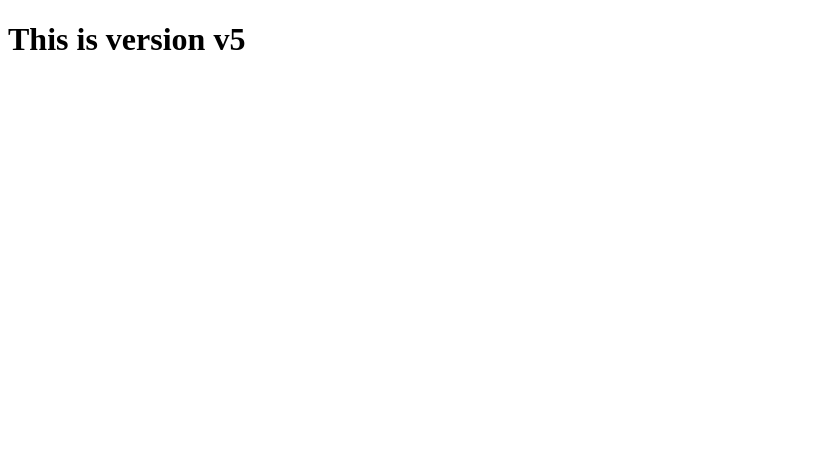
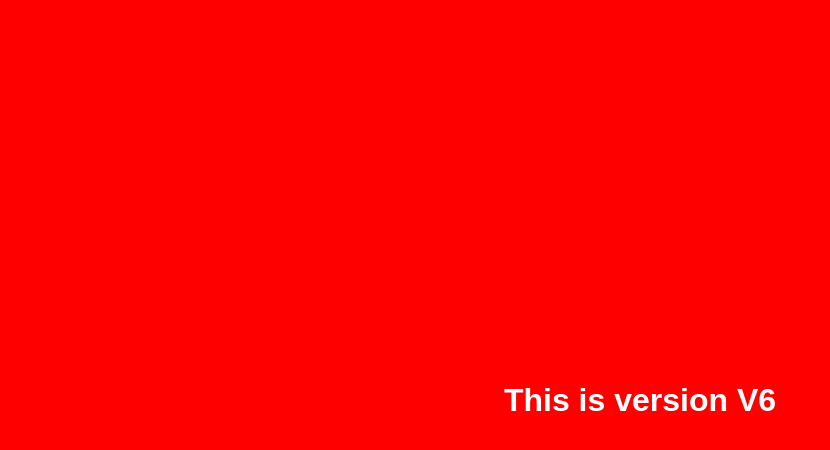
Before and after one commit to ishaan-tripathii/myrepo, a plain HTML site: page index.html in a window 1280 px wide. Shown: the whole page, without its empty margins (0-830 px from the left). Drawn offline with Linux system fonts and the light colour scheme.

Commit message:
Added design for Website

```diff
--- a/index.html
+++ b/index.html
@@ -3,9 +3,10 @@
   <head>
     <meta charset="UTF-8" />
     <meta name="viewport" content="width=device-width, initial-scale=1.0" />
+    <link rel="stylesheet" href="style.css" />
     <title>Document</title>
   </head>
   <body>
-    <h1>This is version v5</h1>
+    <h1>This is version V6</h1>
   </body>
 </html>
--- /dev/null
+++ b/style.css
@@ -0,0 +1,11 @@
+body {
+    background-color: red;
+    font-family: Arial, Helvetica, sans-serif;
+    color: white;
+    margin: 0;
+    padding: 0;
+    display: flex;
+    justify-content: center;
+    align-items: center;
+    height: 100vh;
+}
```
